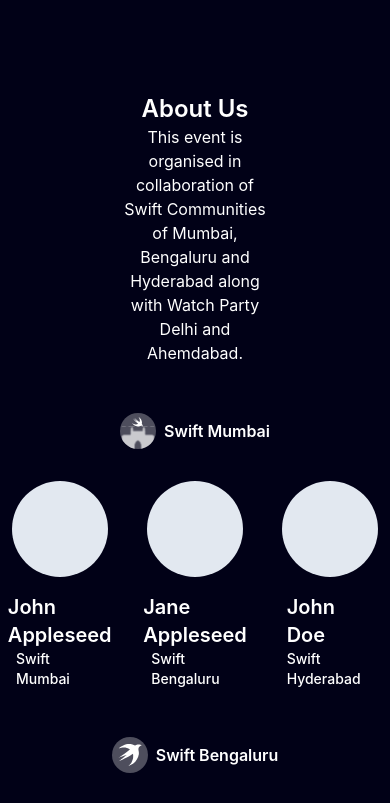
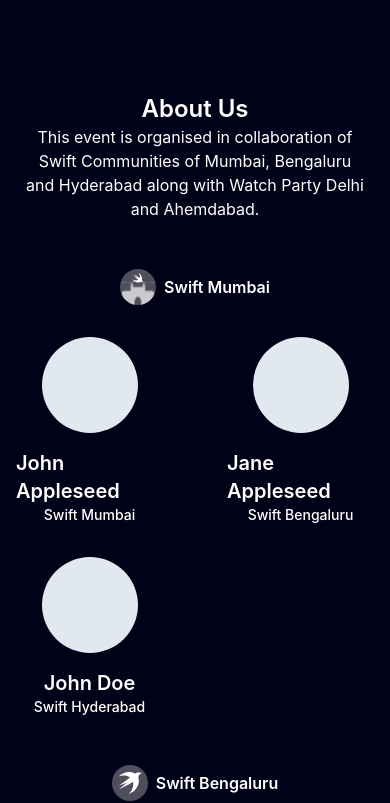
Before and after one commit to WatchPartyAroundIndia/watchpartyaroundindia.github.io, a React (Vite) app: page / in a window 390 px wide. Shown: the part 6020-6823 px from the top of the page. Built offline with nearby package versions, Linux system fonts and the light colour scheme; a web font is replaced by a local one.

Commit message:
responsive about section

```diff
--- a/src/App.tsx
+++ b/src/App.tsx
@@ -1,10 +1,10 @@
 import Header from "./components/Header";
 import Hero from "./components/Hero";
 import Organisers from "./components/Organisers";
+import Speakers from "./components/Speakers";
 import PanelDiscussion from "./components/PanelDiscussion";
+import Schedule from "./components/Schedule";
 import RegisterEvent from "./components/RegisterEvent";
-import Schedule from "./components/Schedule";
-import Speakers from "./components/Speakers";
 import Support from "./components/Support";
 import About from "./components/About";
 
--- a/src/components/About.tsx
+++ b/src/components/About.tsx
@@ -86,7 +86,7 @@ const About = () => {
       <div id='about' className='h-2' />
       <div className='flex flex-col items-center justify-center mt-10 mb-16'>
         <h5 className='text-2xl text-center font-semibold'>About Us</h5>
-        <p className='text-center font-base w-2/5'>
+        <p className='text-center font-base w-full px-6 lg:w-2/5'>
           This event is organised in collaboration of Swift Communities of
           Mumbai, Bengaluru and Hyderabad along with Watch Party Delhi and
           Ahemdabad.
@@ -105,7 +105,7 @@ const About = () => {
                 <p className='font-semibold'>{chapter.name}</p>
               </div>
 
-              <div className='grid grid-cols-3 gap-4'>
+              <div className='grid grid-cols-2 md:grid-cols-3 items-center justify-items-center mx-auto gap-8'>
                 {chapter.voulenteers.map((voulenteer) => (
                   <div
                     key={voulenteer.id}
```
